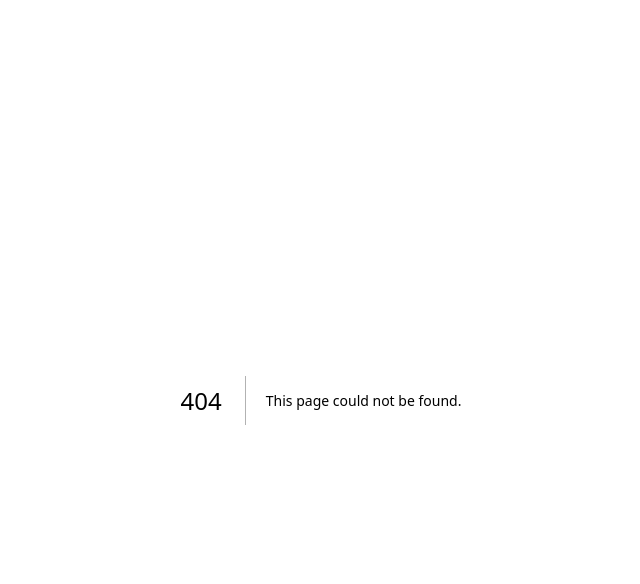
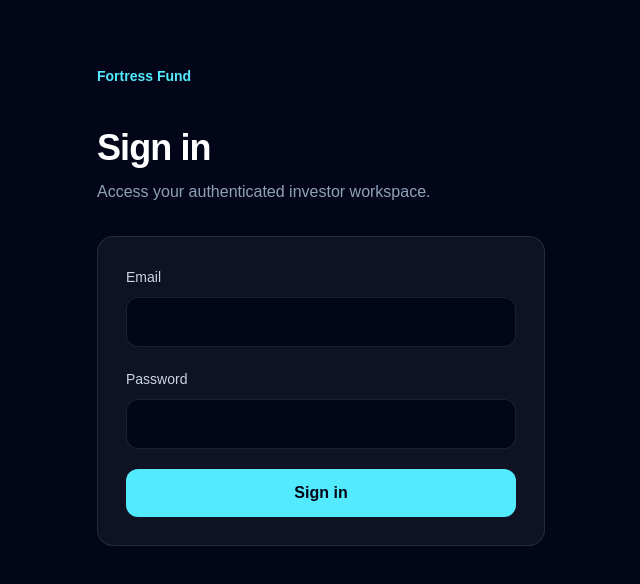
Before and after one commit to mustardir/rentable-, a Next.js app in the folder apps/client/: page /login in a window 1280 px wide. Before the commit this address had no page. Shown: the top 584 px of the page, without its empty margins (319-959 px from the left). Built offline with nearby package versions, Linux system fonts and the light colour scheme.

Commit message:
Build authenticated investor client shell

```diff
--- /dev/null
+++ b/apps/client/app/login/page.tsx
@@ -0,0 +1,43 @@
+"use client";
+
+import { FormEvent, useState } from "react";
+import { useRouter } from "next/navigation";
+import Link from "next/link";
+
+export default function LoginPage() {
+  const router = useRouter();
+  const [email, setEmail] = useState("");
+  const [password, setPassword] = useState("");
+  const [error, setError] = useState("");
+  const [loading, setLoading] = useState(false);
+
+  async function submit(event: FormEvent<HTMLFormElement>) {
+    event.preventDefault();
+    setError("");
+    setLoading(true);
+    try {
+      const response = await fetch("/api/auth/login", { method: "POST", headers: { "content-type": "application/json" }, body: JSON.stringify({ email, password }) });
+      const data = await response.json().catch(() => null);
+      if (!response.ok) { setError(data?.message ?? "Unable to sign in."); return; }
+      router.push("/dashboard");
+      router.refresh();
+    } catch { setError("Authentication service is unavailable."); }
+    finally { setLoading(false); }
+  }
+
+  return (
+    <main className="min-h-screen bg-slate-950 px-6 py-16 text-white">
+      <div className="mx-auto max-w-md">
+        <Link href="/" className="text-sm font-semibold text-cyan-300">Fortress Fund</Link>
+        <h1 className="mt-10 text-4xl font-semibold tracking-tight">Sign in</h1>
+        <p className="mt-3 text-slate-400">Access your authenticated investor workspace.</p>
+        <form onSubmit={submit} className="mt-8 space-y-5 rounded-2xl border border-white/10 bg-white/[0.05] p-7">
+          <label className="block"><span className="text-sm text-slate-300">Email</span><input value={email} onChange={(e) => setEmail(e.target.value)} type="email" autoComplete="email" required className="mt-2 w-full rounded-xl border border-white/10 bg-slate-950 px-4 py-3 outline-none focus:border-cyan-300" /></label>
+          <label className="block"><span className="text-sm text-slate-300">Password</span><input value={password} onChange={(e) => setPassword(e.target.value)} type="password" autoComplete="current-password" required className="mt-2 w-full rounded-xl border border-white/10 bg-slate-950 px-4 py-3 outline-none focus:border-cyan-300" /></label>
+          {error ? <p className="rounded-xl border border-red-400/20 bg-red-400/10 px-4 py-3 text-sm text-red-200">{error}</p> : null}
+          <button disabled={loading} className="w-full rounded-xl bg-cyan-300 px-5 py-3 font-semibold text-slate-950 disabled:opacity-50">{loading ? "Signing in..." : "Sign in"}</button>
+        </form>
+      </div>
+    </main>
+  );
+}
```
